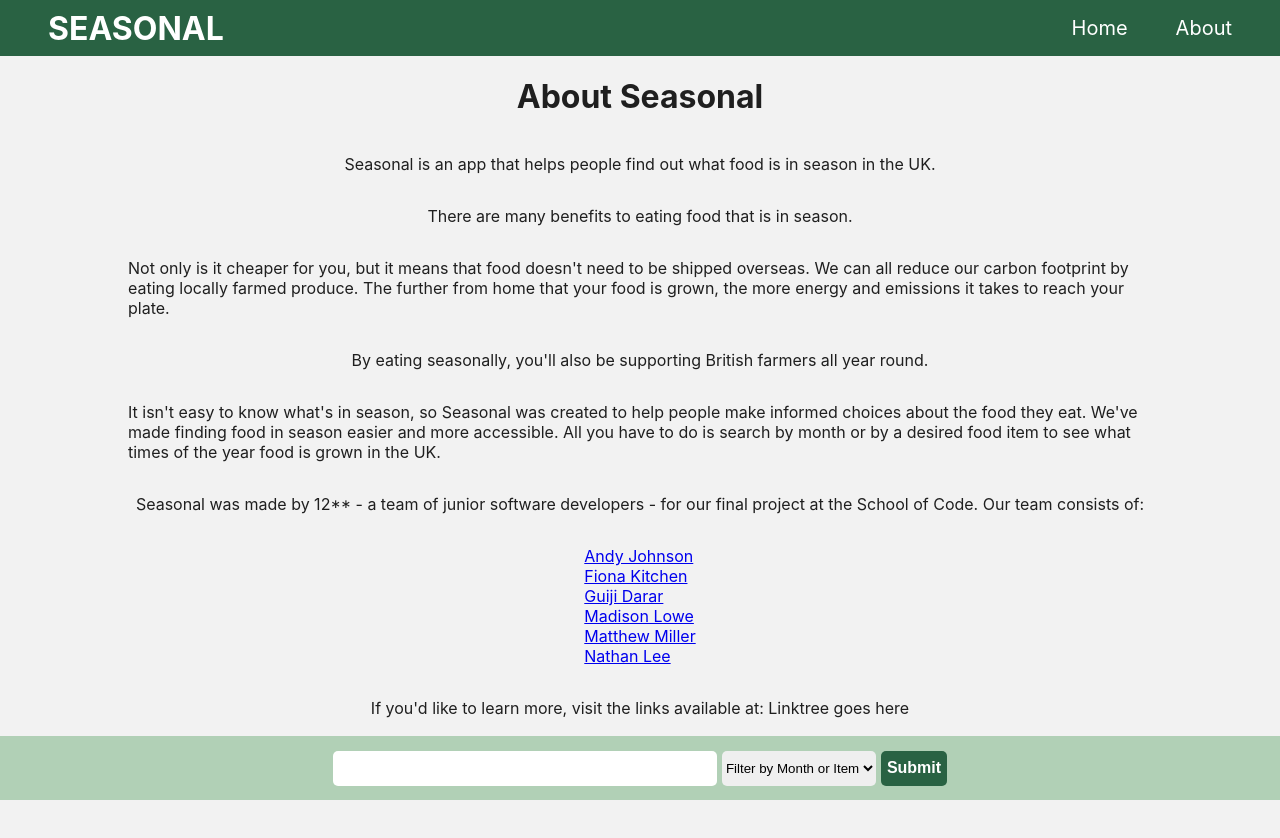
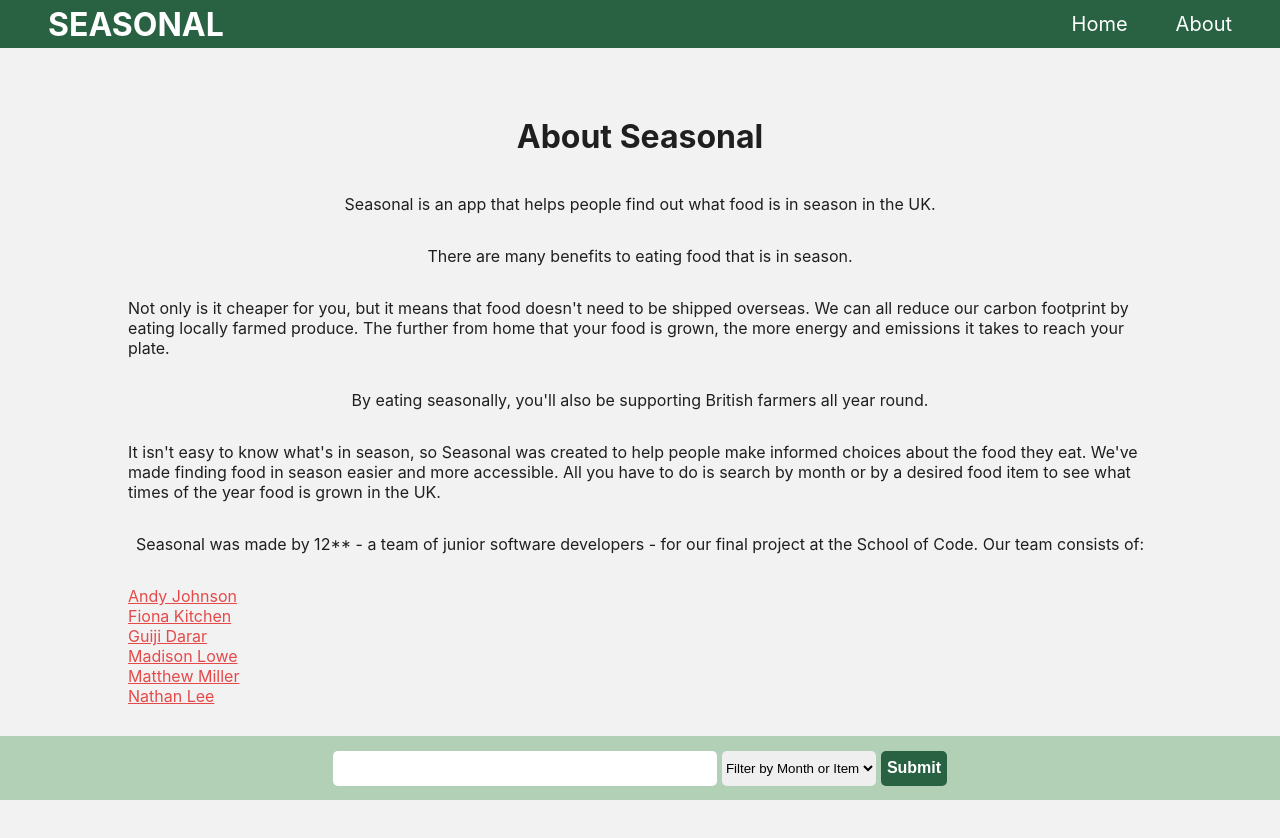
Before and after one commit to SchoolOfCode/final-project_front-end-12, a Next.js app in the folder seasonal/: page /about in a window 1280 px wide. Shown: the top 838 px of the page. Built offline with nearby package versions, Linux system fonts and the light colour scheme.

Commit message:
Styling for Navbar, BurgerMenu, page margin
Co-authored-by: Guiji Darar <102989293+Gdarar@users.noreply.github.com>
Co-authored-by: Matt Miller <101735099+codedresser@users.noreply.github.com>

```diff
--- a/seasonal/pages/about.js
+++ b/seasonal/pages/about.js
@@ -23,7 +23,7 @@
                 <p>By eating seasonally, you&apos;ll also be supporting British farmers all year round.</p>
                 <p>It isn&apos;t easy to know what&apos;s in season, so Seasonal was created to help people make informed choices about the food they eat. We&apos;ve made finding food in season easier and more accessible. All you have to do is search by month or by a desired food item to see what times of the year food is grown in the UK.</p>
                 <p>Seasonal was made by 12** - a team of junior software developers - for our final project at the School of Code. Our team consists of:</p>
-                <ul>
+                <ul className={styles.linkSection}>
                     <li> <a href="https://www.linkedin.com/in/mult-vit/" target="_blank" rel="noreferrer">Andy Johnson</a></li>
                     <li> <a href="https://www.linkedin.com/in/fiona-kitchen" target="_blank" rel="noreferrer">Fiona Kitchen</a></li>
                     <li> <a href="https://www.linkedin.com/in/gdarar/" target="_blank" rel="noreferrer">Guiji Darar</a></li>
--- a/seasonal/styles/About.module.css
+++ b/seasonal/styles/About.module.css
@@ -5,6 +5,8 @@
   flex-direction: column;
   align-items: center;
   margin: 0 10vw;
+  padding-top: 48px;
+  padding-bottom: 60px;
 }
 
 .footer {
@@ -23,4 +25,13 @@
 .pagecontainer ul {
   list-style: none;
   padding-left: 0;
+  align-self: flex-start;
 }
+
+.linkSection a:link {
+  color: var(--accent-three);
+}
+
+.linkSection a:visited {
+  color: var(--accent-one);
+}
--- a/seasonal/styles/BurgerMenu.module.css
+++ b/seasonal/styles/BurgerMenu.module.css
@@ -24,11 +24,11 @@
   .dropdown {
     background-color: var(--accent-two);
     position: fixed;
+    top: 7vh;
     display: flex;
     flex-direction: column;
     justify-content: center;
     align-items: center;
-    top: 7vh;
     height: fit-content;
     padding-top: 2vh;
     padding-bottom: 2vh;
@@ -60,7 +60,7 @@
   }
 
   .dropdown{
-   height: 50vh;
+   height: 100vh;
    gap: 50px;
 
 
--- a/seasonal/styles/Card.module.css
+++ b/seasonal/styles/Card.module.css
@@ -4,11 +4,11 @@
   bottom: 0;
   flex-direction: row;
   width: 100vw;
-  height: 8vh;
+  height: 7vh;
   justify-content: center;
   align-items: center;
   padding: 2rem 0;
-  background-color: var(--accent-two);
+  border-top: 1px solid #eaeaea;
 }
 
 
--- a/seasonal/styles/Home.module.css
+++ b/seasonal/styles/Home.module.css
@@ -8,7 +8,7 @@
   display: flex;
   flex-direction: column;
   align-items: center;
-  padding-top: 2vh;
+  padding-top: 48px;
 }
 
 .footer {
@@ -96,12 +96,12 @@
   margin-left: 0.5rem;
 }
 
-@media (max-width: 600px) {
+/* @media (max-width: 600px) {
   .grid {
     width: 100%;
     flex-direction: column;
   }
-}
+} */
 
 @media (prefers-color-scheme: dark) {
   .card,
--- a/seasonal/styles/NavBar.module.css
+++ b/seasonal/styles/NavBar.module.css
@@ -1,6 +1,6 @@
 .div {
   background-color: var(--accent-one);
-  height: 7vh;
+  height: 48px;
   display: flex;
   justify-content: flex-end;
   align-items: center;
@@ -34,6 +34,8 @@
     display: flex;
     justify-content: flex-end;
     align-items: center;
+    position: fixed;
+    width: 100vw;
   }
 
   .link {
--- a/seasonal/styles/Results.module.css
+++ b/seasonal/styles/Results.module.css
@@ -1,3 +1,13 @@
+.div {
+  background-color: var(--accent-one);
+  height: 40px;
+  display: flex;
+  justify-content: center;
+  align-items: center;
+  padding-top: 40px;
+  padding-bottom: 60px;
+}
+
 .footer {
   display: flex;
   position: fixed;
```
Also changed, not shown: seasonal/pages/results.js (+4 -4 lines).
